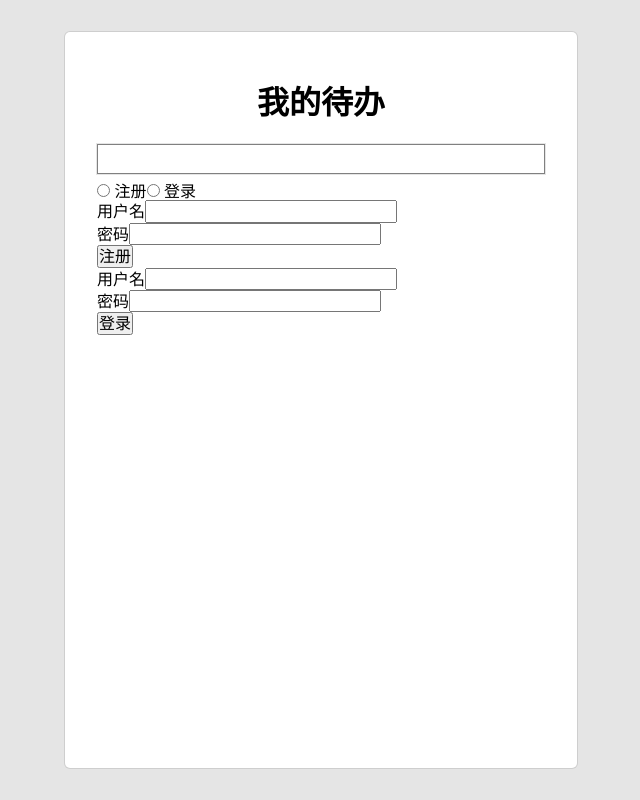
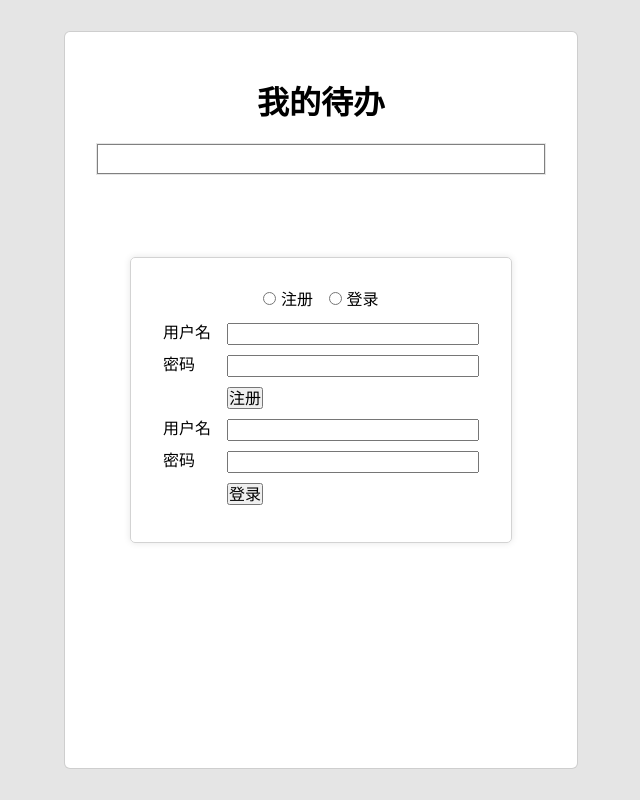
Before and after one commit to hejianxinsir/React-todo-program, a React (Create React App) app: page / in a window 1280 px wide. Shown: the whole page, without its empty margins (319-959 px from the left). Built offline with nearby package versions, Linux system fonts and the light colour scheme.

Commit message:
添加 UserDialog.css

```diff
--- a/src/UserDialog.js
+++ b/src/UserDialog.js
@@ -1,4 +1,5 @@
 import React, {Component} from 'react';
+import './css/UserDialog.css';
 
 export default class UserDialog extends Component{
   render(){
@@ -6,8 +7,8 @@ export default class UserDialog extends Component{
       <div className="UserDialog-Wrapper">
         <div className="UserDialog">
           <nav>
-            <input type="radio"/> 注册
-            <input type="radio"/> 登录
+            <span><input type="radio"/> 注册</span>
+            <span><input type="radio"/> 登录</span>
           </nav>
           <div className="panes">
             <form className="signUp">
--- /dev/null
+++ b/src/css/UserDialog.css
@@ -0,0 +1,51 @@
+.UserDialog-Wrapper{
+  position: fixed;
+  top: 0; right: 0; bottom: 0; left: 0;
+  display: flex;
+  justify-content: center;
+  align-items: center;
+}
+
+.UserDialog{
+  border: 1px solid lightgray;
+  padding: 2em;
+  border-radius: 5px;
+  box-shadow: 0 0 7px rgba(0,0,0,0.1);
+}
+.UserDialog > nav{
+  text-align: center;
+}
+.UserDialog > nav > span{
+  margin: 0 .5em;
+}
+
+.UserDialog > .panes{
+  margin-top: 10px;
+}
+
+.UserDialog form .row{
+  display: flex;
+  padding: .3em 0;
+}
+
+.UserDialog form .row label:first-child{ width: 4em; }
+.UserDialog form div.actions{ padding-left: 4em;}
+/* .UserDialog-Wrapper{
+   position: fixed; top: 0; left: 0; bottom: 0; right: 0;
+   display: flex; justify-content: center; align-items: center;
+}
+.UserDialog{
+  border: 1px solid;
+  border-radius: 4px;
+  min-width: 20em;
+  background: white;
+  border: 1px solid #aaa;
+  box-shadow: 0 0 1em hsla(0,0%,0%,0.35);
+}
+
+.UserDialog > nav:first-child{ padding: 1em; }
+.UserDialog > nav:first-child input[type=radio]:not(:first-child){ margin-left: 2em; }
+
+
+.UserDialog form>.row>label:first-child{ width: 4em; }
+.UserDialog form>.row.actions{ padding-left: 4em; } */
```
